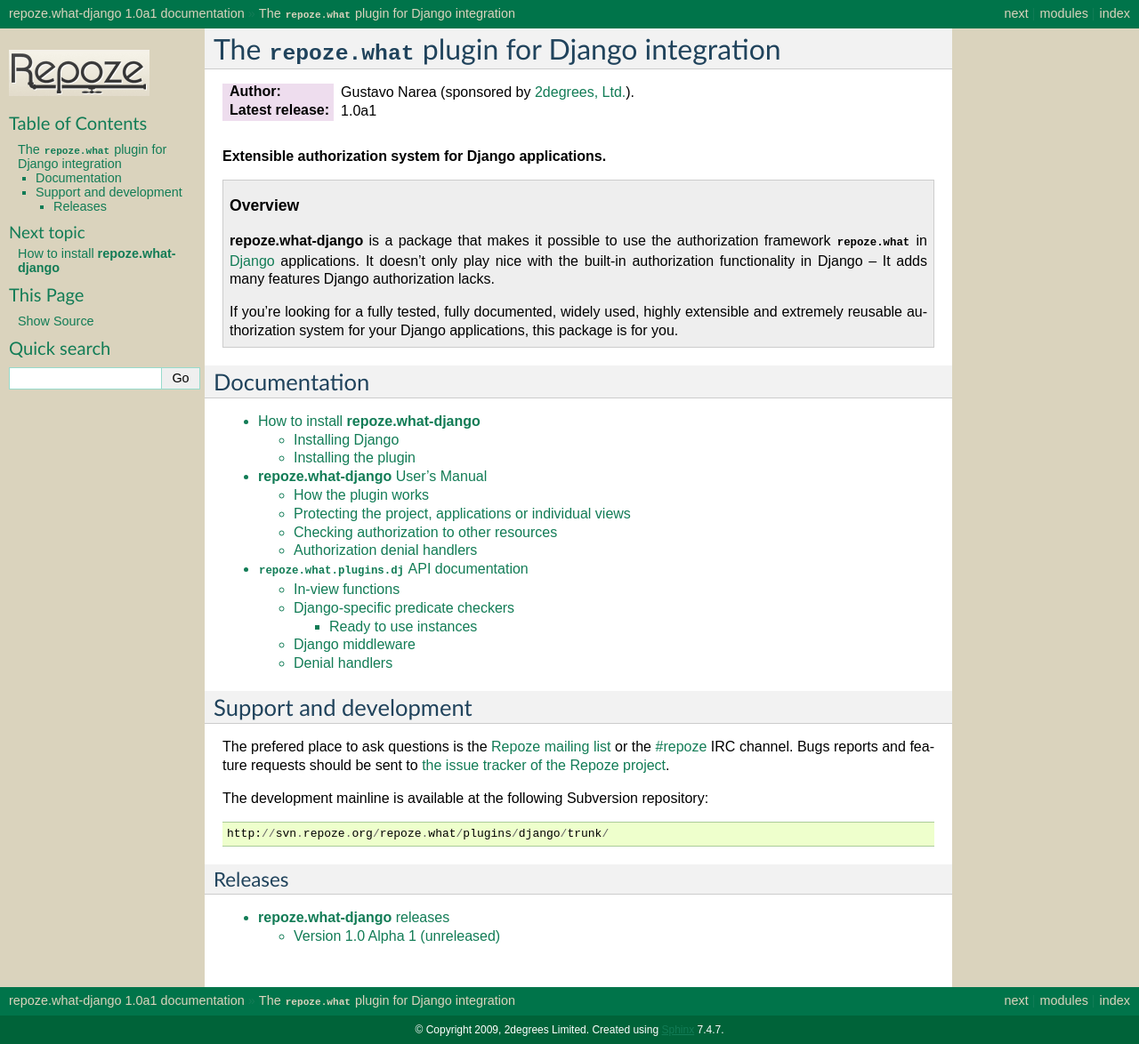
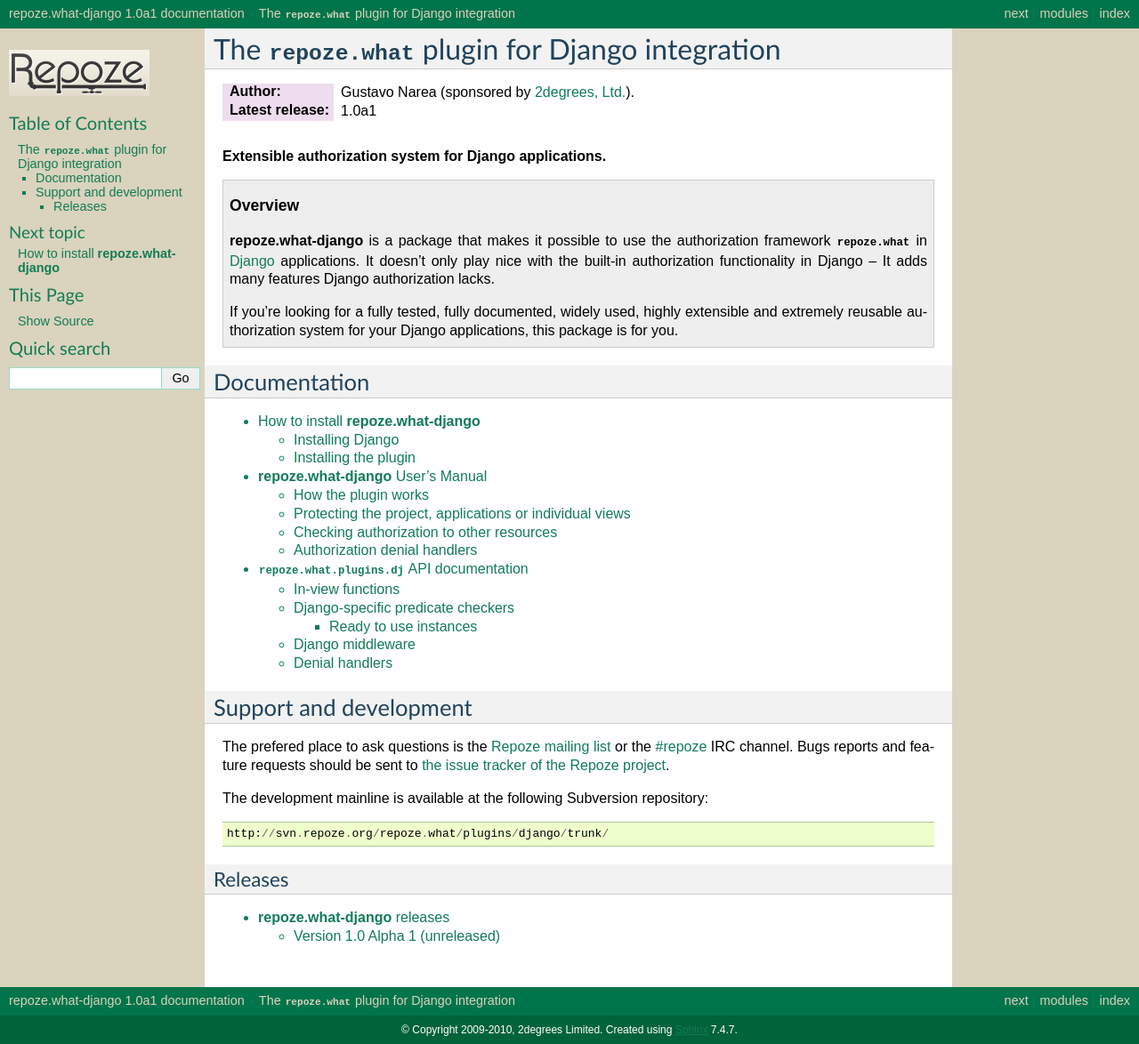
Before and after one commit to repoze/repoze.what-django, a Sphinx documentation site: the page built from docs/source/index.rst, in a window 1280 px wide. Shown: the whole page at 89% size. Built offline with Sphinx 7.4.7, drawn with Linux system fonts in a browser that asks for light colours.

Commit message:
Updated the copyright date in the docs

```diff
--- a/docs/source/conf.py
+++ b/docs/source/conf.py
@@ -42,7 +42,7 @@
 
 # General information about the project.
 project = u'repoze.what-django'
-copyright = u'2009, 2degrees Limited'
+copyright = u'2009-2010, 2degrees Limited'
 
 # The version info for the project you're documenting, acts as replacement for
 # |version| and |release|, also used in various other places throughout the
```
